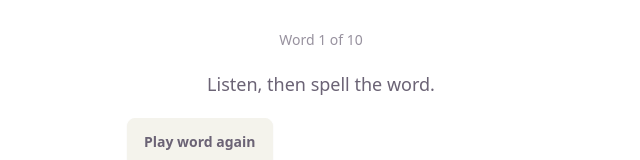
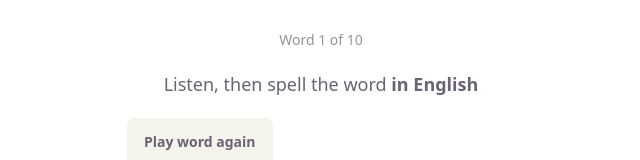
Before and after one commit to richarcher/list, a Vue app: page / in a window 1280 px wide. Both pictures are taken after a click on the button "Start quiz". Shown: the part 133-293 px from the top of the page, without its empty margins (319-959 px from the left). Built offline with nearby package versions, Linux system fonts and the light colour scheme.

Commit message:
explain which language to answer in

```diff
--- a/src/components/Quiz.vue
+++ b/src/components/Quiz.vue
@@ -92,7 +92,9 @@ function onSoftKey(key) {
     <p class="m-0 text-sm text-base-content/70" aria-live="polite">
       Word {{ wordIndex + 1 }} of {{ totalWords }}
     </p>
-    <p class="m-0 text-lg text-base-content">Listen, then spell the word.</p>
+    <p class="m-0 text-lg text-base-content">
+      Listen, then spell the word <b>{{ lang === 'af' ? 'in Afrikaans' : 'in English' }}</b>
+    </p>
     <div class="w-full">
       <button type="button" class="btn btn-neutral" @click="playWord" aria-label="Play word again">
         Play word again
```
